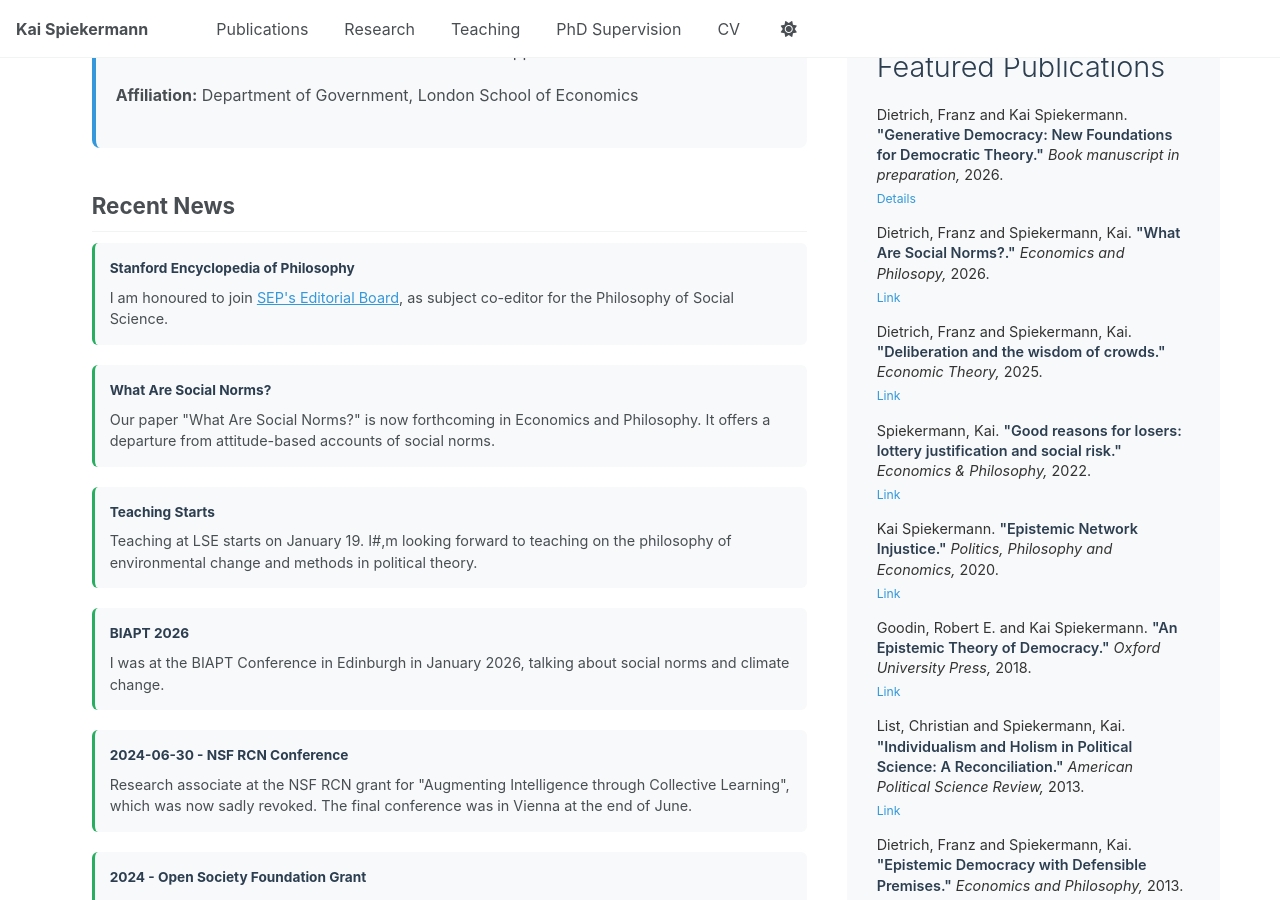
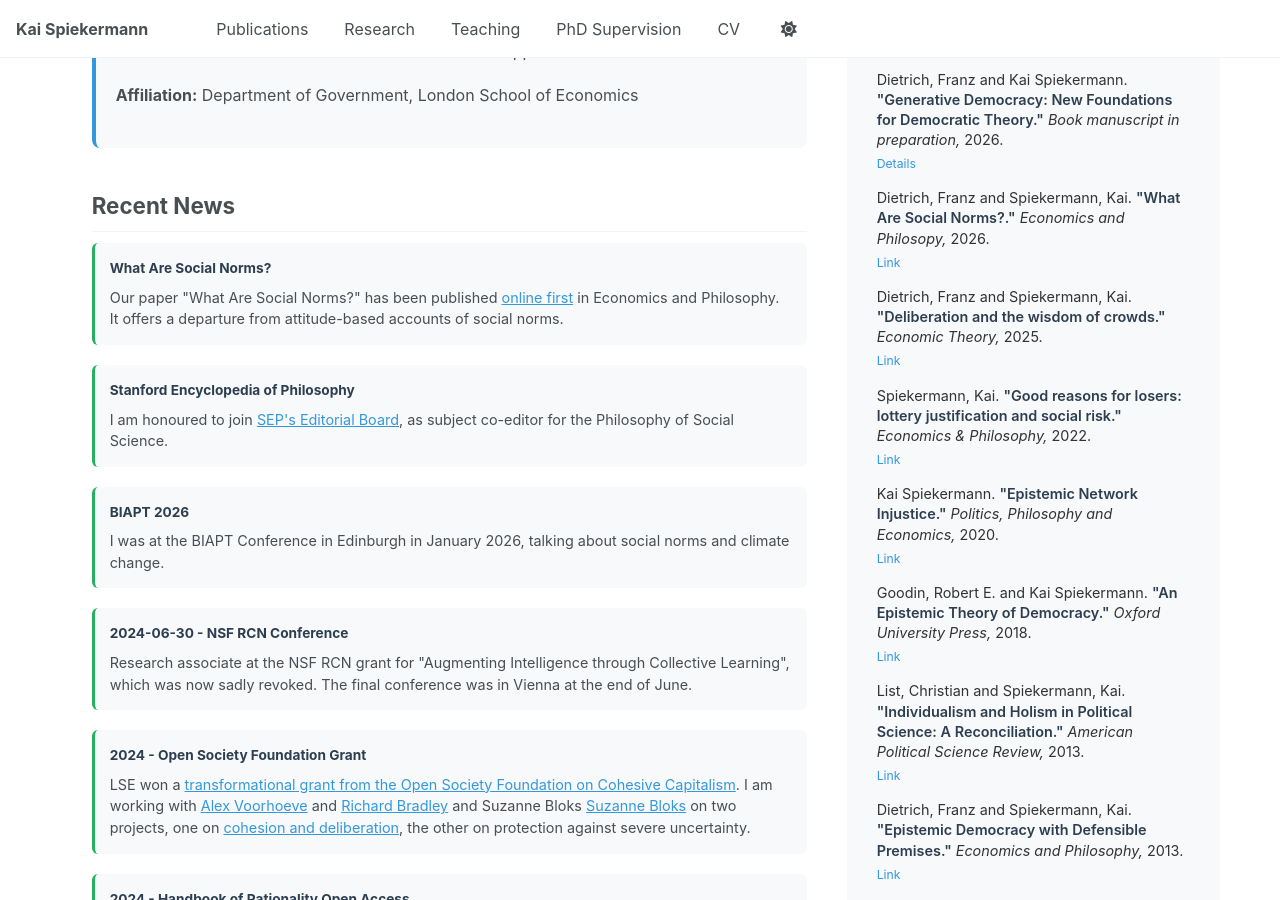
Before and after one commit to kaispk/kaispk.github.io, a Jekyll site: the page built from _pages/about.md, in a window 1280 px wide and 900 px high, scrolled down 503 px. Built offline with Jekyll 4.4.1, drawn with Linux system fonts in a browser that asks for light colours; a script that is not in the unit is left out.

Commit message:
update social norms paper

```diff
--- a/_pages/about.md
+++ b/_pages/about.md
@@ -36,19 +36,15 @@ political science. More information is [here](/research).
 
 ## Recent News
 
+
+<div class="news-item">
+<strong>What Are Social Norms?</strong>
+Our paper "What Are Social Norms?" has been published <a href="https://doi.org/10.1017/S0266267126100704">online first</a> in Economics and Philosophy. It offers a departure from attitude-based accounts of social norms.
+</div>
+
 <div class="news-item">
 <strong>Stanford Encyclopedia of Philosophy</strong>
 I am honoured to join <a href="https://plato.stanford.edu/board.html">SEP's Editorial Board</a>, as subject co-editor for the Philosophy of Social Science.
-</div>
-
-<div class="news-item">
-<strong>What Are Social Norms?</strong>
-Our paper "What Are Social Norms?" is now forthcoming in Economics and Philosophy. It offers a departure from attitude-based accounts of social norms.
-</div>
-
-<div class="news-item">
-<strong>Teaching Starts</strong>
-Teaching at LSE starts on January 19. I#,m looking forward to teaching on the philosophy of environmental change and methods in political theory.
 </div>
 
 <div class="news-item">
```
Also changed, not shown: _publications/2025-what-are-social-norms.md (+1 -1 lines).
